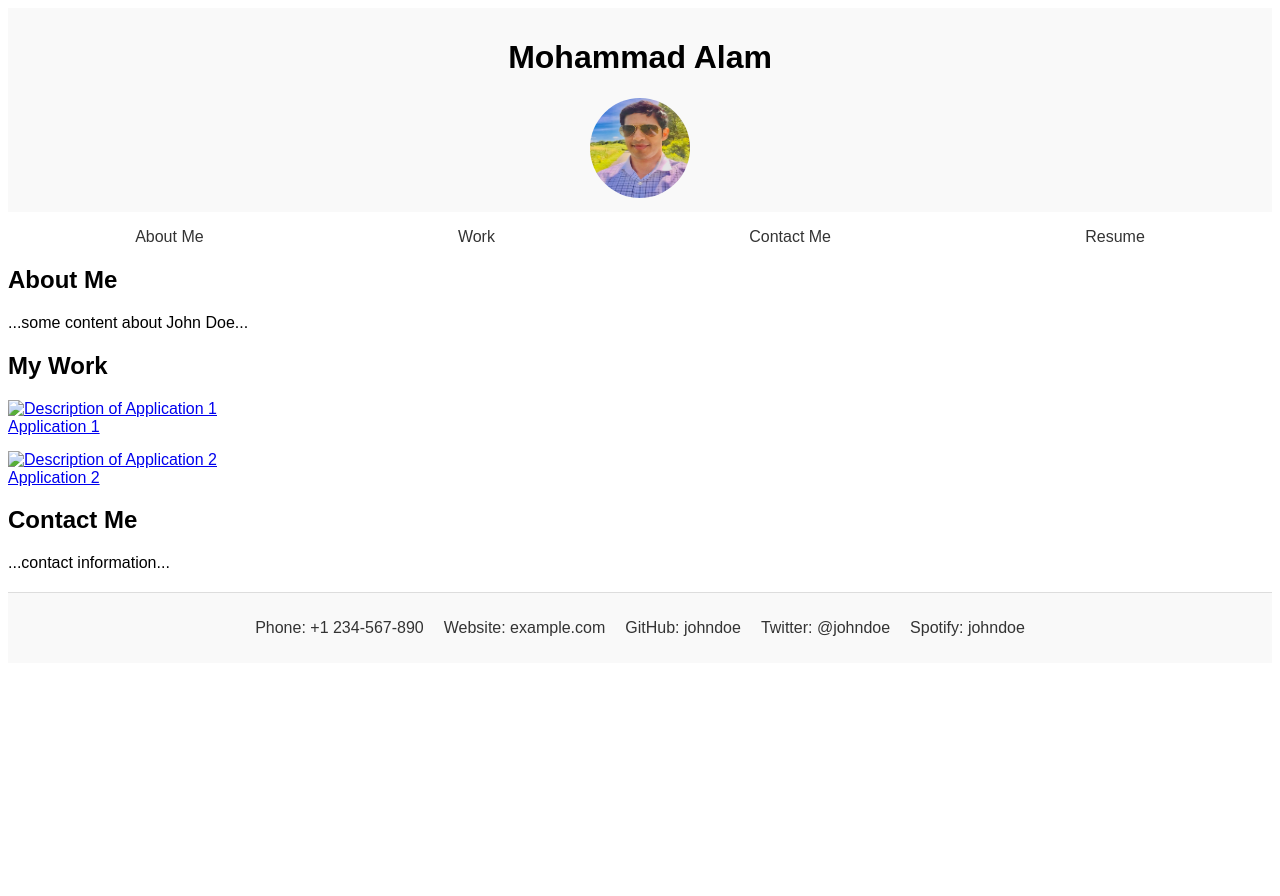
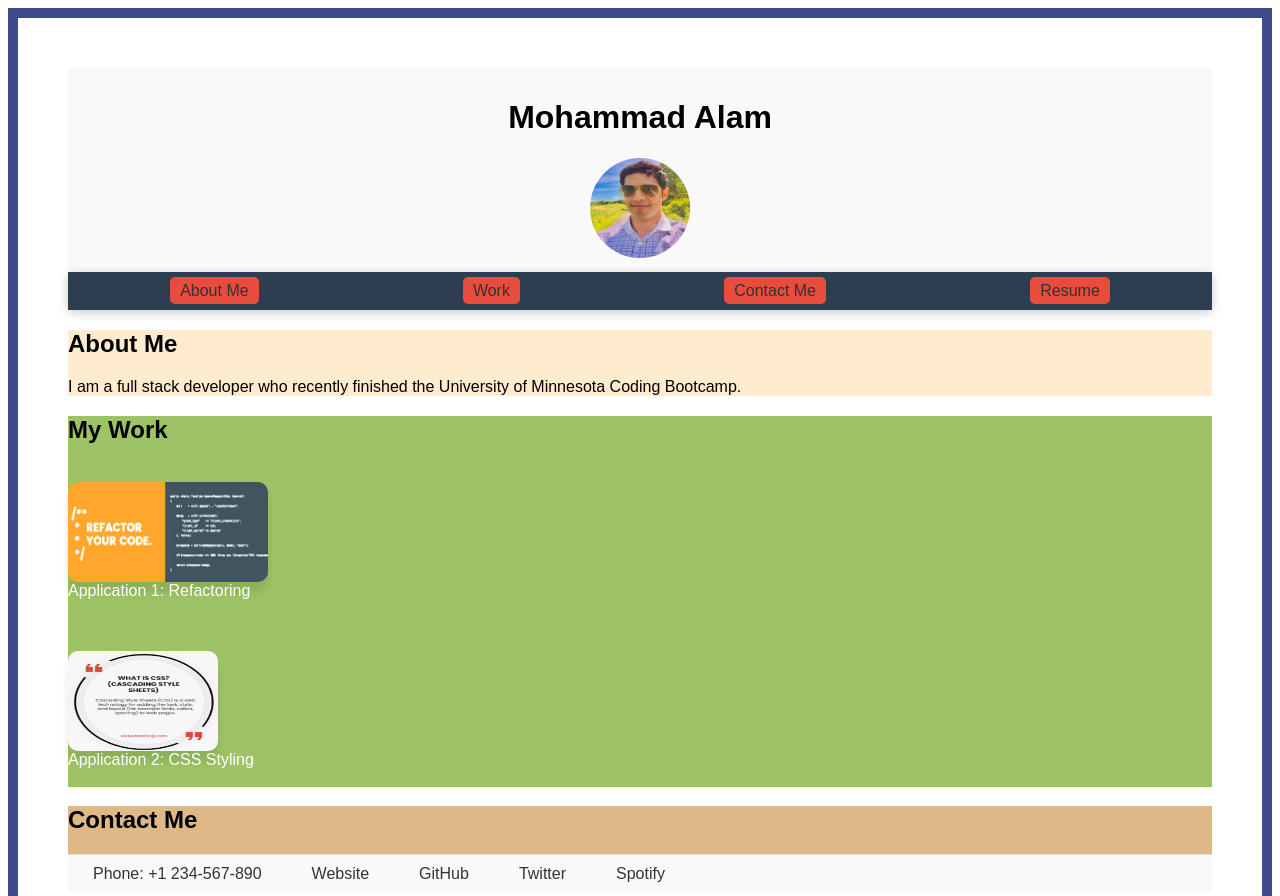
Before and after one commit to alamm01/css_demo, a plain HTML site: page index.html in a window 1280 px wide. Shown: the top 896 px of the page. Before the commit the page ends 800 px from the top, so only its background shows below. Drawn offline with Linux system fonts and the light colour scheme.

Commit message:
Updated CSS

```diff
--- a/assets/css/style.css
+++ b/assets/css/style.css
@@ -1,7 +1,72 @@
-/* Base styles */
+/* create custom CSS variables (also called custom properties) and apply them to the root of the page, making them accessible to all other CSS */
+:root {
+    --red: #e74c3c;
+  }
+
 body {
+    border: 10px solid #3e4c89; /* 10px thick, solid, black border */
+    margin: 20; /*This will ensure that the border sits flush against the edge of the viewport */
+    box-sizing: border-box; /* Ensures the border width is included in the width of the element */
     font-family: Arial, sans-serif;
+    padding: 50px;
 }
+
+
+nav {
+    background-color: #2c3e50;
+    padding: 10px 0;
+    box-shadow: 0px 3px 10px rgba(0, 0, 0, 0.2);
+}
+
+ul {
+    list-style-type: none;
+    margin: 0;
+    padding: 0;
+    display: flex;
+    justify-content: center;
+}
+
+li {
+    margin: 0 15px;
+}
+
+a {
+    text-decoration: none;
+    color: white;
+    padding: 8px 16px;
+    border-radius: 4px;
+    transition: background-color 0.3s;
+}
+
+/* Hover effects */
+a:hover {
+    background-color: #34495e;
+}
+
+/* Active link styling, using variable*/
+a[href="#about"] {
+    background-color: var(--red);
+}
+a[href="#work"] {
+    background-color: var(--red);
+}
+a[href="#contact"] {
+    background-color: var(--red);
+}
+a[href="#resume"] {
+    background-color: var(--red);
+}
+
+
+
+
+
+
+
+
+
+
+
 
 header {
     background-color: #f9f9f9;
@@ -34,6 +99,18 @@ nav a:hover {
     background-color: #f5f5f5;
 }
 
+#about{
+    background-color: blanchedalmond;
+}
+
+#work{
+    background-color: rgb(157, 195, 100)
+}
+
+#contact{
+    background-color: burlywood
+}
+
 #work figure {
     margin: 15px 0;
 }
@@ -53,12 +130,27 @@ nav a:hover {
 
 /* Add more styles as required */
 /* ... existing styles ... */
+.appimage {
+    width: 200px;
+    height: 100px;
+    display: block;         /* To remove any default alignment issues with images */
+    border-radius: 10px;    /* Add rounded corners */
+    box-shadow: 0 10px 8px rgba(0, 0, 0, 0.1); /* Add a subtle shadow to give a lift effect */
+    transition: transform 0.3s ease, box-shadow 0.3s ease; /* Add transition for hover effects */
+}
+
+.appimage:hover {
+    transform: scale(1.05); /* Slightly enlarge the image on hover for an interactive feel */
+    box-shadow: 0 6px 12px rgba(0, 0, 0, 0.15); /* Increase shadow depth on hover */
+}
+
 
 footer {
     background-color: #f9f9f9;
     padding: 10px 0;
     margin-top: 20px;
     border-top: 1px solid #ddd;
+    display: flex;
 }
 
 footer ul {
@@ -80,6 +172,11 @@ footer a {
 footer a:hover {
     background-color: #f5f5f5;
 }
+
+
+/* #contact{
+    line-height: 100px;
+} */
 
 /* ... other styles ... */
 
--- a/index.html
+++ b/index.html
@@ -18,13 +18,13 @@
         <li><a href="#about">About Me</a></li>
         <li><a href="#work">Work</a></li>
         <li><a href="#contact">Contact Me</a></li>
-        <li><a href="path_to_resume.pdf">Resume</a></li>
+        <li><a href="#resume">Resume</a></li>
     </ul>
 </nav>
 
 <section id="about">
     <h2>About Me</h2>
-    <p>...some content about John Doe...</p>
+    <p>I am a full stack developer who recently finished the University of Minnesota Coding Bootcamp.</p>
 </section>
 
 <section id="work">
@@ -32,17 +32,17 @@
 
     <!-- The first application, larger in size -->
     <figure class="featured">
-        <a href="link_to_deployed_application_1">
-            <img src="path_to_app1_image.jpg" alt="Description of Application 1">
-            <figcaption>Application 1</figcaption>
+        <a href="https://alamm01.github.io/horiseon-accessibility-refactor/">
+            <img class="appimage" src="./assets/image/refactor.png" alt="Refactoring with semantic elements">
+            <figcaption>Application 1: Refactoring</figcaption>
         </a>
     </figure>
 
     <!-- Other applications -->
     <figure>
-        <a href="link_to_deployed_application_2">
-            <img src="path_to_app2_image.jpg" alt="Description of Application 2">
-            <figcaption>Application 2</figcaption>
+        <a href="https://alamm01.github.io/myminiproject/">
+            <img class="appimage" src="./assets/image/csspng.png" alt="Applaying styles using CSS">
+            <figcaption>Application 2: CSS Styling</figcaption>
         </a>
     </figure>
 
@@ -52,19 +52,16 @@
 
 <section id="contact">
     <h2>Contact Me</h2>
-    <p>...contact information...</p>
+    <!-- ... other content ... -->
+    <footer>
+        <ul>
+            <li><a href="#phone">Phone: +1 234-567-890</a></li>
+            <li><a href="https://github.com/alamm01/css_demo">Website</a></li>
+            <li><a href="https://github.com/alamm01/css_demo">GitHub</a></li>
+            <li><a href="https://twitter.com">Twitter</a></li>
+            <li><a href="https://open.spotify.com">Spotify</a></li>
+        </ul>
+    </footer>
 </section>
-
-<!-- ... other content ... -->
-<footer>
-    <ul>
-        <li><a href="tel:+1234567890">Phone: +1 234-567-890</a></li>
-        <li><a href="http://example.com">Website: example.com</a></li>
-        <li><a href="https://github.com/johndoe">GitHub: johndoe</a></li>
-        <li><a href="https://twitter.com/johndoe">Twitter: @johndoe</a></li>
-        <li><a href="https://open.spotify.com/user/johndoe">Spotify: johndoe</a></li>
-    </ul>
-</footer>
-
 </body>
 </html>
```
Also changed, not shown: assets/image/csspng.png (added), assets/image/refactor.png (added).
